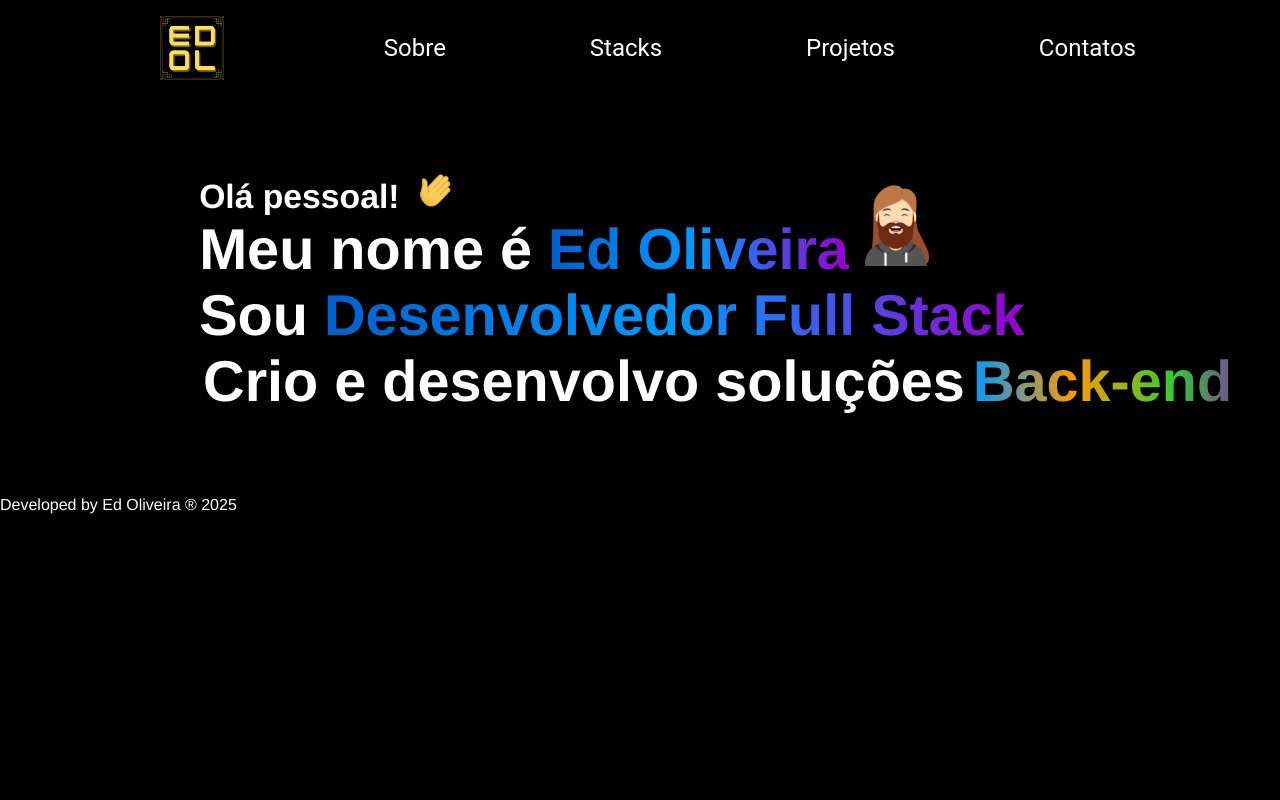
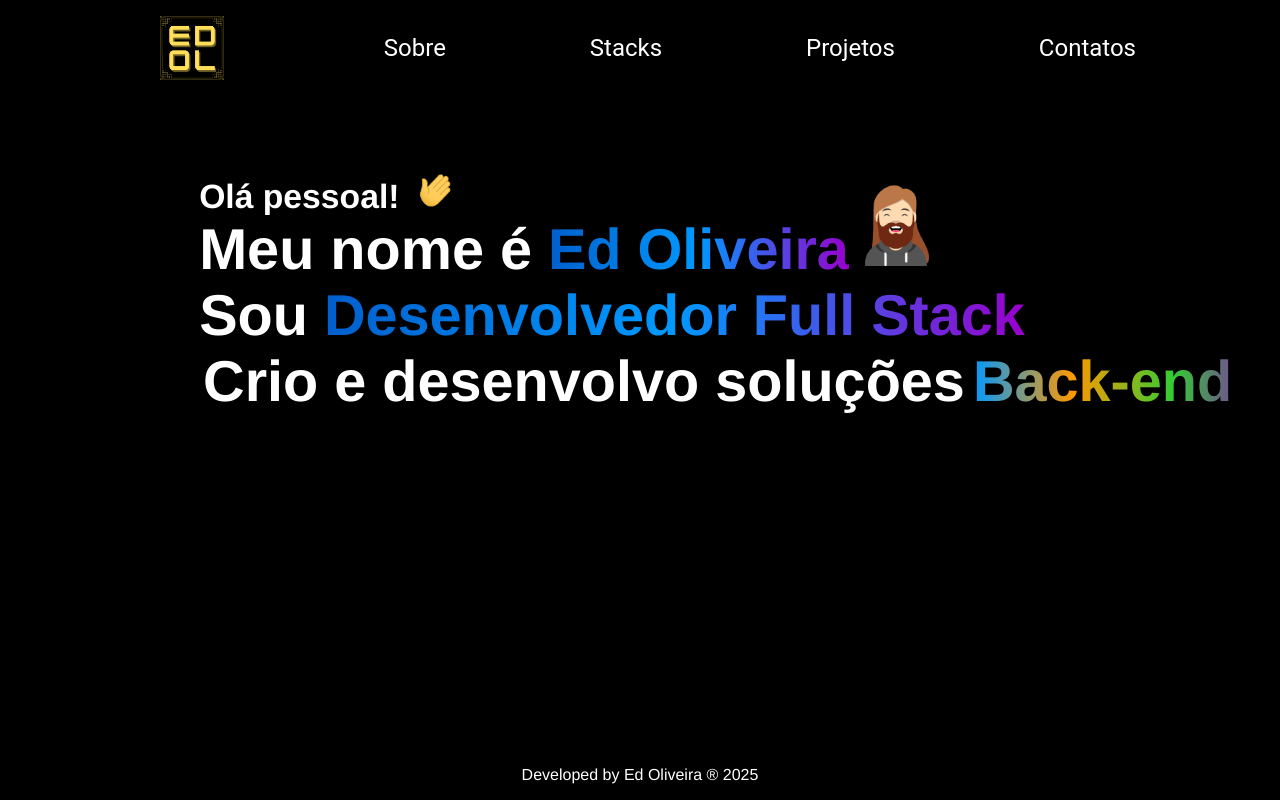
Before and after one commit to EdOliveiraJr/my-profile, a Vue app: page / in a window 1280 px wide. Built offline with nearby package versions, Linux system fonts and the light colour scheme.

Commit message:
feat: rename style files and includes the footer style

```diff
--- /dev/null
+++ b/src/style/components/footer/_footer.scss
@@ -0,0 +1,10 @@
+.footer {
+  position: absolute;
+  bottom: 0;
+  width: 100%;
+  height: 50px;
+  display: flex;
+  flex-direction: row;
+  justify-content: center;
+  align-items: center;
+}
```
Also changed, not shown: src/style/index.scss (+4 -3 lines), src/style/components/about/_about.scss (renamed from src/style/components/_about/about.scss), src/style/components/banner/_banner.scss (renamed from src/style/components/_banner/banner.scss), src/style/components/menu-bar/_menu-bar.scss (renamed from src/style/components/_menu-bar/menu-bar.scss).
